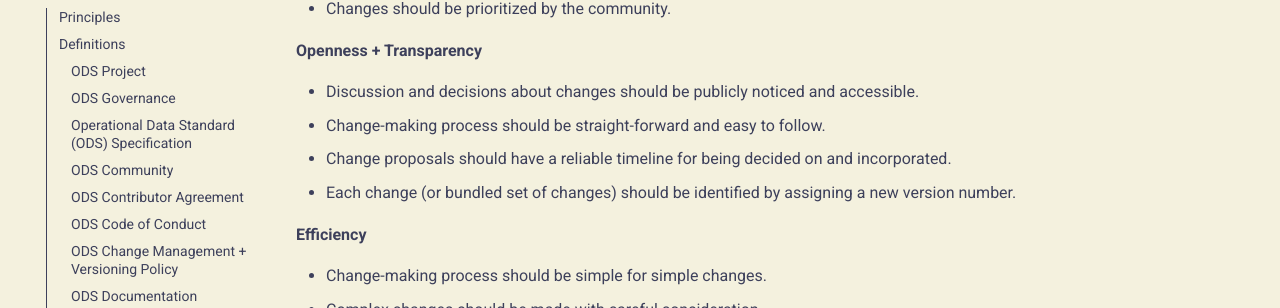
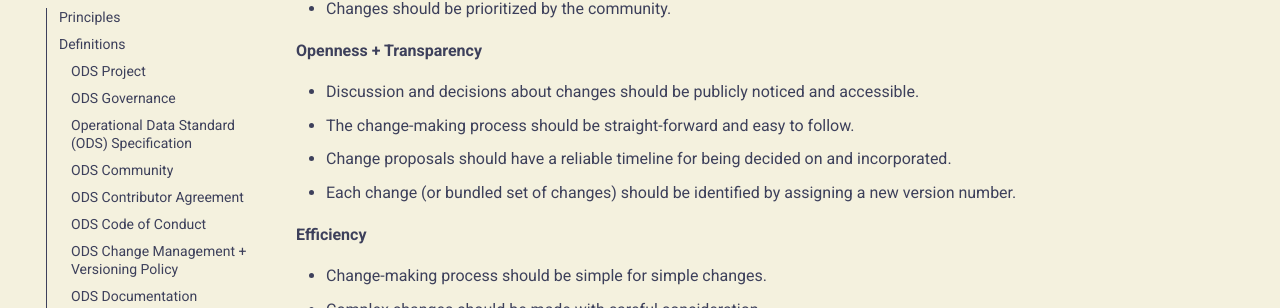
Before and after one commit to cal-itp/operational-data-standard, an MkDocs documentation site: the page built from docs/governance/governance.md, in a window 1280 px wide and 900 px high, scrolled down 543 px. Shown: the part 144-452 px from the top of the window. Built offline with MkDocs 1.6.1 and Material for MkDocs 9.7.7, drawn with Linux system fonts in a browser that asks for light colours; nearby versions of some CDN libraries; comment, search, counter and statistics services are not loaded; some of the changed text lies outside the part shown.

Commit message:
spelling and grammer edits

```diff
--- a/docs/governance/governance.md
+++ b/docs/governance/governance.md
@@ -15,7 +15,7 @@
 **Openness + Transparency**
 
 - Discussion and decisions about changes should be publicly noticed and accessible.
-- Change-making process should be straight-forward and easy to follow.
+- The change-making process should be straight-forward and easy to follow.
 - Change proposals should have a reliable timeline for being decided on and incorporated.
 - Each change (or bundled set of changes) should be identified by assigning a new version number.
 
@@ -130,8 +130,8 @@
 Chosen by the ODS Board, this individual is responsible for coordinating the actions and activities of the [ODS Board](#ods-board-of-directors).
 
 - The Board Coordinator MUST schedule, agendize and arrange for Board meetings in consultation with the ODS Board Chair and [ODS Program Manager](#ods-program-manager).
-- The Board Coordinator MUST conduct votes by the [ODS Board](#ods-board-of-directors)and document results.
-- The Board Coordinator MUST communicate with the [ODS Manager](#ods-manager)r / [ODS Program Manager](#ods-program-manager)r as needed.
+- The Board Coordinator MUST conduct votes by the [ODS Board](#ods-board-of-directors) and document results.
+- The Board Coordinator MUST communicate with the [ODS Manager](#ods-manager)r / [ODS Program Manager](#ods-program-manager) as needed.
 
 ## ODS Manager
 
```
